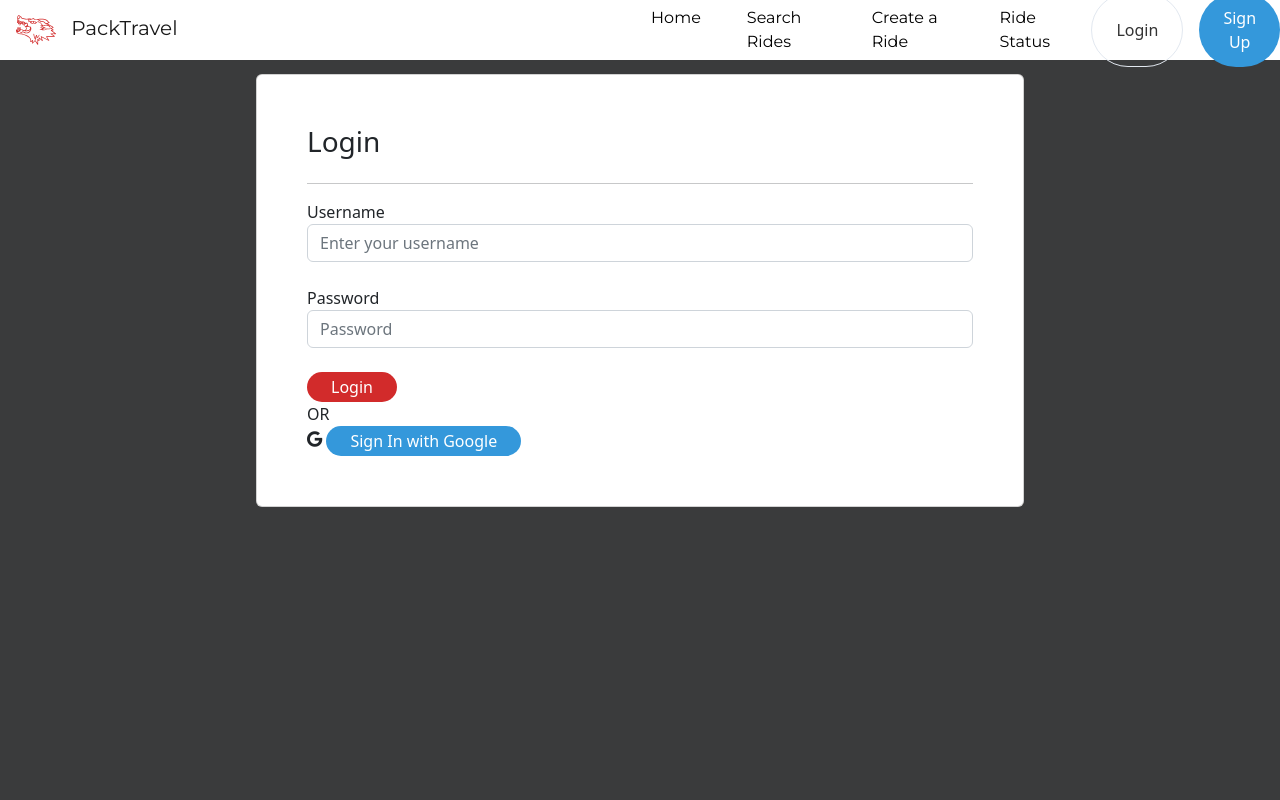
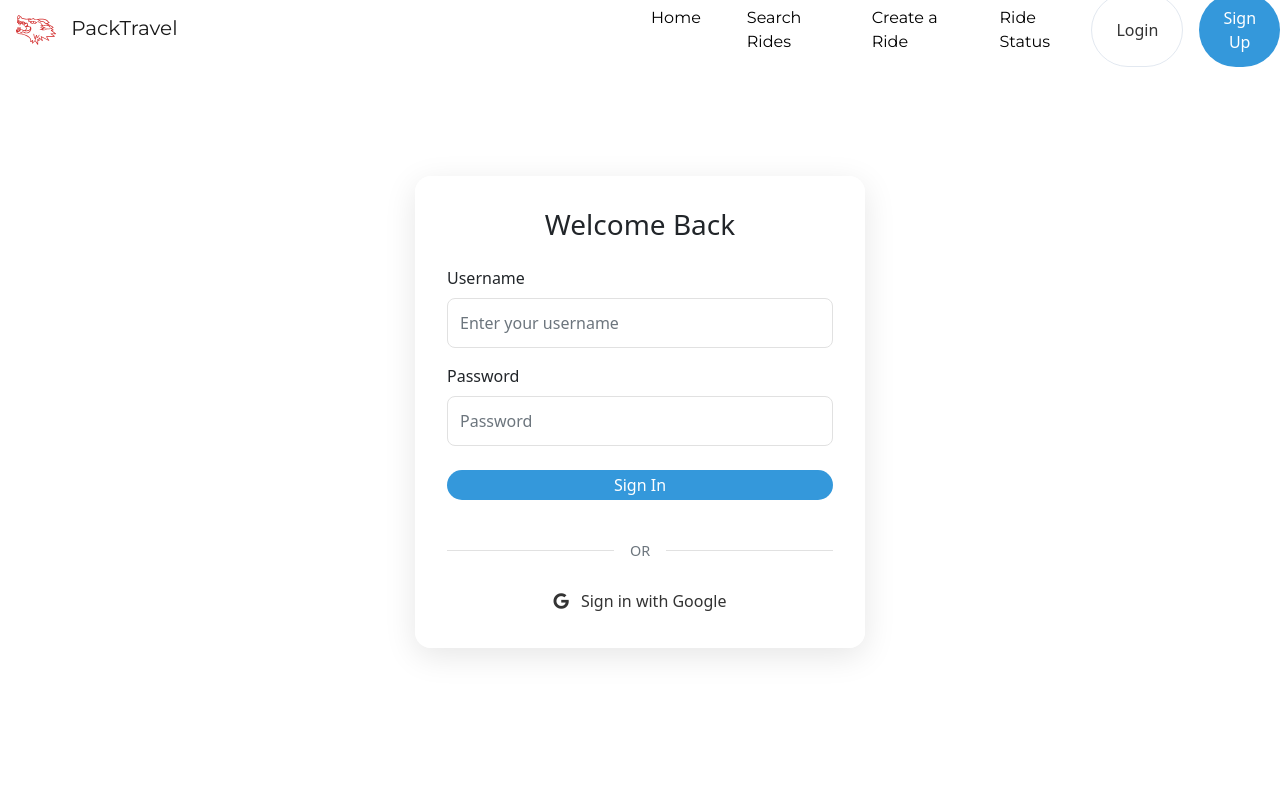
Before and after one commit to brianhhuynh38/PackTravel, a Django app: page /login/ in a window 1280 px wide. Run offline with Django 4.2, Linux system fonts and the light colour scheme; some libraries are stand-ins or nearby versions.

Commit message:
Revamped login page UI

```diff
--- a/templates/user/login.html
+++ b/templates/user/login.html
@@ -1,42 +1,155 @@
-
-
 <!doctype html> {% load static %}
 {% load socialaccount %}
 <html lang="en">
+
 <head>
   <meta charset="utf-8">
   <meta name="viewport" content="width=device-width, initial-scale=1">
   <title>PackTravel - Login</title>
+  <link href="https://cdn.jsdelivr.net/npm/bootstrap@5.2.2/dist/css/bootstrap.min.css" rel="stylesheet">
+  <link href="https://cdnjs.cloudflare.com/ajax/libs/font-awesome/6.0.0/css/all.min.css" rel="stylesheet">
+  <style>
+    body {
+      background: linear-gradient(135deg, #ffffff 0%, #ffffff 100%);
+      min-height: 100vh;
+      display: flex;
+      flex-direction: column;
+    }
 
-    <link href="https://cdn.jsdelivr.net/npm/bootstrap@5.2.2/dist/css/bootstrap.min.css" rel="stylesheet" integrity="sha384-Zenh87qX5JnK2Jl0vWa8Ck2rdkQ2Bzep5IDxbcnCeuOxjzrPF/et3URy9Bv1WTRi" crossorigin="anonymous">
+    .login-container {
+      max-width: 450px;
+      width: 90%;
+      margin: auto;
+      padding: 2rem;
+      background: rgba(255, 255, 255, 0.95);
+      border-radius: 16px;
+      box-shadow: 0 8px 32px rgba(0, 0, 0, 0.1);
+    }
+
+    .form-control {
+      border: 1px solid #e1e1e1;
+      padding: 12px;
+      border-radius: 8px;
+      transition: all 0.3s ease;
+    }
+
+    .form-control:focus {
+      border-color: #764ba2;
+      box-shadow: 0 0 0 0.2rem rgba(118, 75, 162, 0.25);
+    }
+
+    .btn-login {
+      background: #3498db;
+      border: none;
+      padding: 12px;
+      width: 100%;
+      border-radius: 8px;
+      font-weight: 600;
+      transition: all 0.3s ease;
+    }
+
+    .btn-login:hover {
+      background: rgb(95, 122, 132);
+      transform: translateY(-1px);
+    }
+
+    .btn-google {
+      background: #fff;
+      color: #333;
+      border: 1px solid #e1e1e1;
+      padding: 12px;
+      width: 100%;
+      border-radius: 8px;
+      font-weight: 600;
+      transition: all 0.3s ease;
+    }
+
+    .btn-google:hover {
+      background: #f8f9fa;
+      border-color: #ddd;
+    }
+
+    .divider {
+      display: flex;
+      align-items: center;
+      text-align: center;
+      margin: 1.5rem 0;
+    }
+
+    .divider::before,
+    .divider::after {
+      content: '';
+      flex: 1;
+      border-bottom: 1px solid #e1e1e1;
+    }
+
+    .divider span {
+      padding: 0 1rem;
+      color: #6c757d;
+      font-size: 0.9rem;
+    }
+
+    .error-message {
+      color: #dc3545;
+      font-size: 0.875rem;
+      margin-top: 0.25rem;
+    }
+
+    .form-control.is-invalid {
+      border-color: #dc3545;
+    }
+  </style>
 </head>
-  <body style="background-color: #3A3B3C;">
+
+<body>
   {% include 'nav.html' %}
 
-    <div class="card mx-auto shadow-2-strong bg-white rounded" style="width: 60%; margin: 50px; padding: 50px;">
-        <h3>Login</h3>
-        <hr>
+  <div class="login-container">
+    <h3 class="mb-4 text-center">Welcome Back</h3>
+
     <form method="POST" class="form-group">
       {% csrf_token %}
-            <div class="form-group">
-                <label for="id_username">Username</label>
+
+      {% if form.errors %}
+      <div class="alert alert-danger" role="alert">
+        Invalid username or password. Please try again.
+      </div>
+      {% endif %}
+
+      <div class="mb-3">
+        <label class="form-label">Username</label>
         {{form.username}}
+        {% if form.username.errors %}
+        <div class="error-message">
+          {{ form.username.errors }}
         </div>
-            <br>
-            <div class="form-group">
-                <label for="id_password">Password</label>
+        {% endif %}
+      </div>
+
+      <div class="mb-4">
+        <label class="form-label">Password</label>
         {{form.password}}
+        {% if form.password.errors %}
+        <div class="error-message">
+          {{ form.password.errors }}
         </div>
-            <br>
-            <button type="submit"  style="color: white; background-color: #D22B2B; border-color: #D22B2B;" class="btn btn-dark" >Login</button>
-            <br>
-            OR
-            <br>
-            <div class="form-group">
-              <i class="fab fa-google"></i>
-              <a role="button" class="btn btn-primary" href="{% provider_login_url 'google' %}">Sign In with Google</a>
+        {% endif %}
       </div>
+
+      <button type="submit" class="btn btn-login text-white mb-3">
+        Sign In
+      </button>
+
+      <div class="divider">
+        <span>OR</span>
+      </div>
+
+      <a href="{% provider_login_url 'google' %}" class="btn btn-google">
+        <i class="fab fa-google me-2"></i>
+        Sign in with Google
+      </a>
     </form>
   </div>
 </body>
+
 </html>
```
Lines whose indentation alone changed are shown as unchanged.
